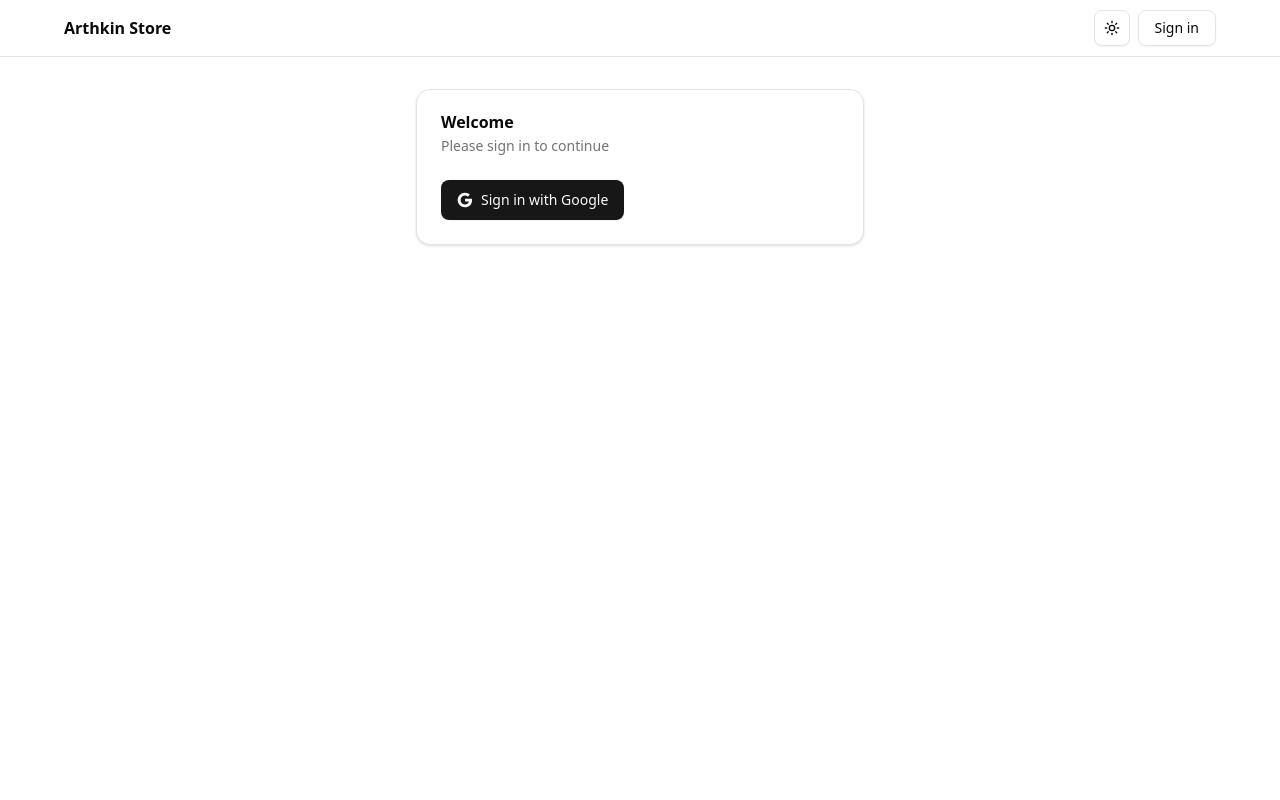
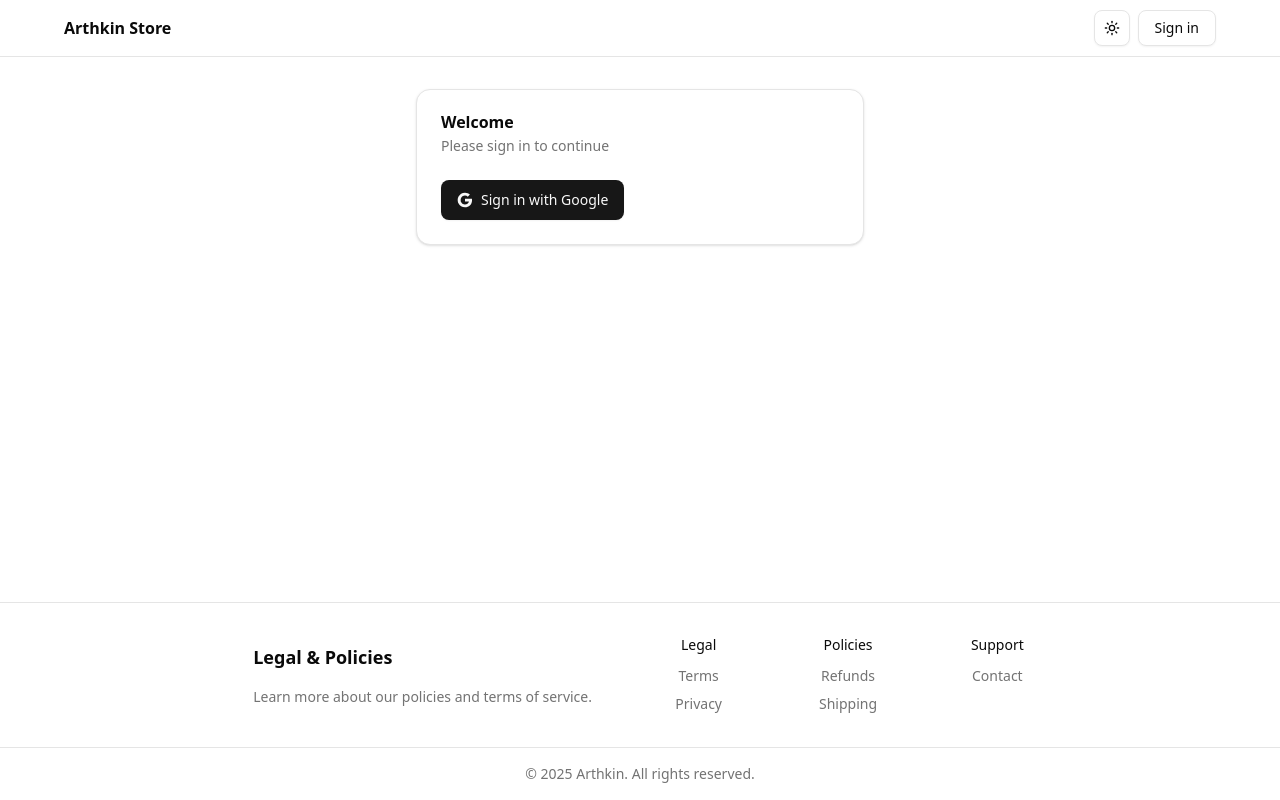
Before and after one commit to omshejul/razorpay-test, a Next.js app: page / in a window 1280 px wide. Built offline with nearby package versions, Linux system fonts and the light colour scheme; no server answers.

Commit message:
Add Footer component to RootLayout; format keywords in metadata for improved readability

```diff
--- a/app/layout.tsx
+++ b/app/layout.tsx
@@ -4,6 +4,7 @@ import "./globals.css";
 import Providers from "@/components/providers/session-provider";
 import { ThemeProvider } from "@/components/providers/theme-provider";
 import { Navbar } from "@/components/navbar";
+import { Footer } from "@/components/footer";
 import Script from "next/script";
 
 const geistSans = Geist({
@@ -20,7 +21,13 @@ export const metadata: Metadata = {
   title: "Razorpay Test",
   description:
     "Test Razorpay payments with a clean, modern interface. Built with Next.js, React, and Tailwind CSS.",
-  keywords: ["Razorpay", "payment", "testing", "integration", "developer tools"],
+  keywords: [
+    "Razorpay",
+    "payment",
+    "testing",
+    "integration",
+    "developer tools",
+  ],
   authors: [{ name: "Om Shejul" }],
   creator: "Om Shejul",
   icons: {
@@ -77,6 +84,7 @@ export default function RootLayout({
                   strategy="afterInteractive"
                 />
               </main>
+              <Footer />
             </div>
           </Providers>
         </ThemeProvider>
--- /dev/null
+++ b/components/footer.tsx
@@ -0,0 +1,86 @@
+export function Footer() {
+  return (
+    <footer className="border-t bg-background/95 backdrop-blur supports-[backdrop-filter]:bg-background/60">
+      <div className="container max-w-4xl mx-auto px-4 py-8">
+        <div className="flex flex-col items-center md:flex-row justify-end gap-8">
+          <div className="space-y-4 w-max">
+            <h3 className="text-lg font-semibold">Legal & Policies</h3>
+            <p className="text-sm text-muted-foreground">
+              Learn more about our policies and terms of service.
+            </p>
+          </div>
+          <div className="grid grid-cols-1 sm:grid-cols-3 gap-8 w-full max-w-md px-4 text-center">
+            <div className="space-y-2">
+              <h4 className="text-sm font-medium">Legal</h4>
+              <ul className="space-y-1">
+                <li>
+                  <a
+                    href="https://merchant.razorpay.com/policy/R7S7QKAASdLeE7/terms"
+                    target="_blank"
+                    rel="noopener noreferrer"
+                    className="text-sm text-muted-foreground hover:text-primary transition-colors"
+                  >
+                    Terms
+                  </a>
+                </li>
+                <li>
+                  <a
+                    href="https://merchant.razorpay.com/policy/R7S7QKAASdLeE7/privacy"
+                    target="_blank"
+                    rel="noopener noreferrer"
+                    className="text-sm text-muted-foreground hover:text-primary transition-colors"
+                  >
+                    Privacy
+                  </a>
+                </li>
+              </ul>
+            </div>
+            <div className="space-y-2">
+              <h4 className="text-sm font-medium">Policies</h4>
+              <ul className="space-y-1">
+                <li>
+                  <a
+                    href="https://merchant.razorpay.com/policy/R7S7QKAASdLeE7/refund"
+                    target="_blank"
+                    rel="noopener noreferrer"
+                    className="text-sm text-muted-foreground hover:text-primary transition-colors"
+                  >
+                    Refunds
+                  </a>
+                </li>
+                <li>
+                  <a
+                    href="https://merchant.razorpay.com/policy/R7S7QKAASdLeE7/shipping"
+                    target="_blank"
+                    rel="noopener noreferrer"
+                    className="text-sm text-muted-foreground hover:text-primary transition-colors"
+                  >
+                    Shipping
+                  </a>
+                </li>
+              </ul>
+            </div>
+            <div className="space-y-2">
+              <h4 className="text-sm font-medium">Support</h4>
+              <ul className="space-y-1">
+                <li>
+                  <a
+                    href="https://merchant.razorpay.com/policy/R7S7QKAASdLeE7/contact_us"
+                    target="_blank"
+                    rel="noopener noreferrer"
+                    className="text-sm text-muted-foreground hover:text-primary transition-colors"
+                  >
+                    Contact
+                  </a>
+                </li>
+              </ul>
+            </div>
+          </div>
+        </div>
+      </div>
+        <div className=" border-t p-4 text-center text-sm text-muted-foreground">
+          © {new Date().getFullYear()} Arthkin. All rights reserved.
+        </div>
+    </footer>
+  );
+}
```
